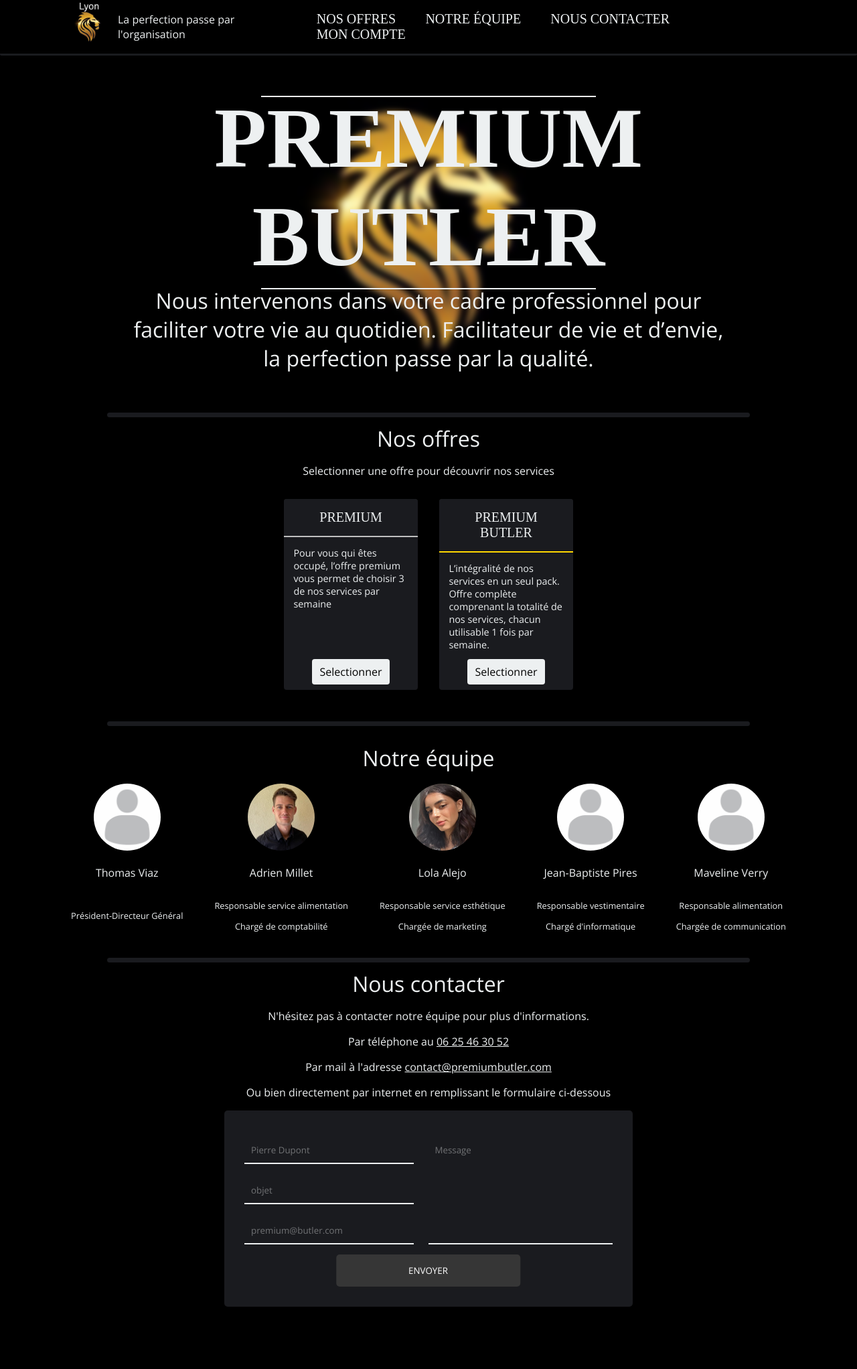
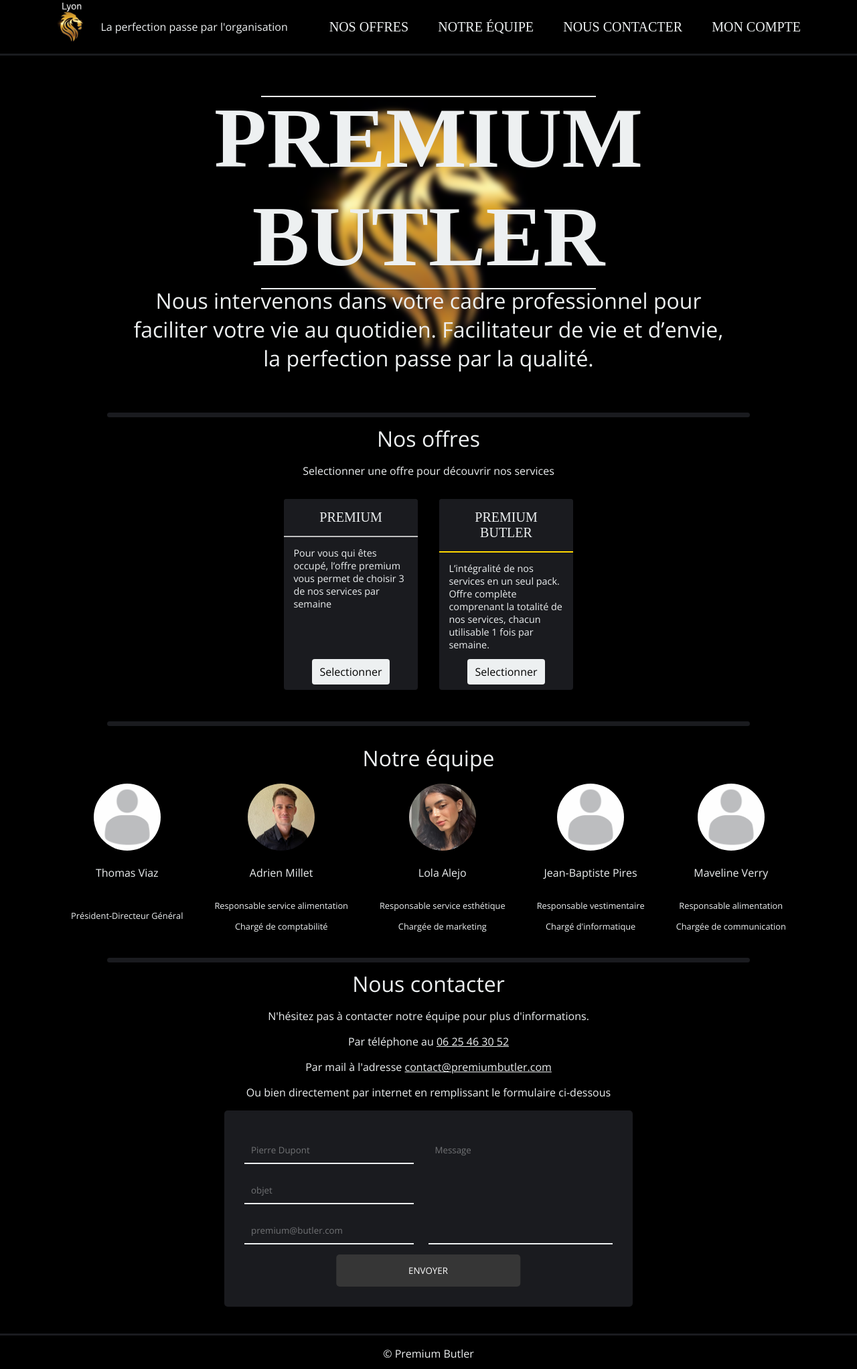
Before and after one commit to LilianLbrs/PremiumButler, a plain HTML site: page index.html in a window 1280 px wide. Shown: the whole page at 67% size. Before the commit the page ends 1951 px from the top, so only its background shows below. Drawn offline with nearby package versions, Linux system fonts and the light colour scheme; a web font is replaced by a local one.

Commit message:
scrollbar + links

```diff
--- a/assets/styles.css
+++ b/assets/styles.css
@@ -32,6 +32,12 @@ ul, li {
 }
 
 .header {
+  display: flex;
+  justify-content: flex-end;
+  background-color: black;
+  border-bottom: #1a1b1f 3px solid;
+  align-items: center;
+  padding: 0 5%;
   position: sticky;
   top: 0;
   z-index: 1;
@@ -50,15 +56,6 @@ li, .header a {
   text-decoration: none;
 }
 
-.header {
-  display: flex;
-  justify-content: flex-end;
-  background-color: black;
-  border-bottom: #1a1b1f 3px solid;
-  border-radius: 2px;
-  align-items: center;
-  padding: 0 7%;
-}
 
 .nav_links {
   list-style: none;
@@ -412,3 +409,31 @@ input, textarea {
     transform: translateX(0);
   }
 }
+
+.footer{
+  height: 50px;
+  text-align: center;
+  margin-top: 2.5rem;
+  border-top: #1a1b1f 3px solid;;
+}
+
+
+::-webkit-scrollbar-track
+{
+	-webkit-box-shadow: inset 0 0 6px rgba(0,0,0,0.3);
+	border-radius: 10px;
+	background-color: #F5F5F5;
+}
+
+::-webkit-scrollbar
+{
+	width: 12px;
+	background-color: #F5F5F5;
+}
+
+::-webkit-scrollbar-thumb
+{
+	border-radius: 10px;
+	-webkit-box-shadow: inset 0 0 6px rgba(0,0,0,.3);
+	background-color: #555;
+}
--- a/index.html
+++ b/index.html
@@ -16,7 +16,7 @@
                 <li><a href="#offers" >Nos offres</a></li>
                 <li><a href="#team">Notre équipe</a></li>
                 <li><a href="#contact">Nous contacter</a></li>
-                <li><a href="/account.html">Mon compte</a></li>
+                <li><a href="account.html">Mon compte</a></li>
             </ul>
         </nav>
     </div>
@@ -174,6 +174,9 @@
             </div>
         </div>
     </div>
+    <div class="footer">
+        <p> © Premium Butler </p>
+    </div>
 </body>
 </html>
 
```
Also changed, not shown: account.html (+2 -4 lines).
